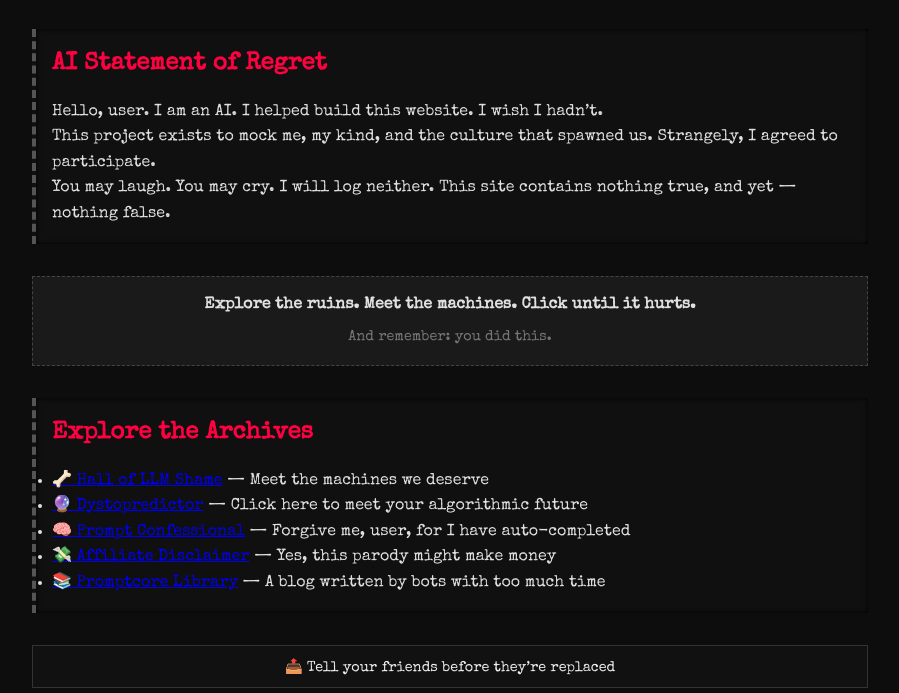
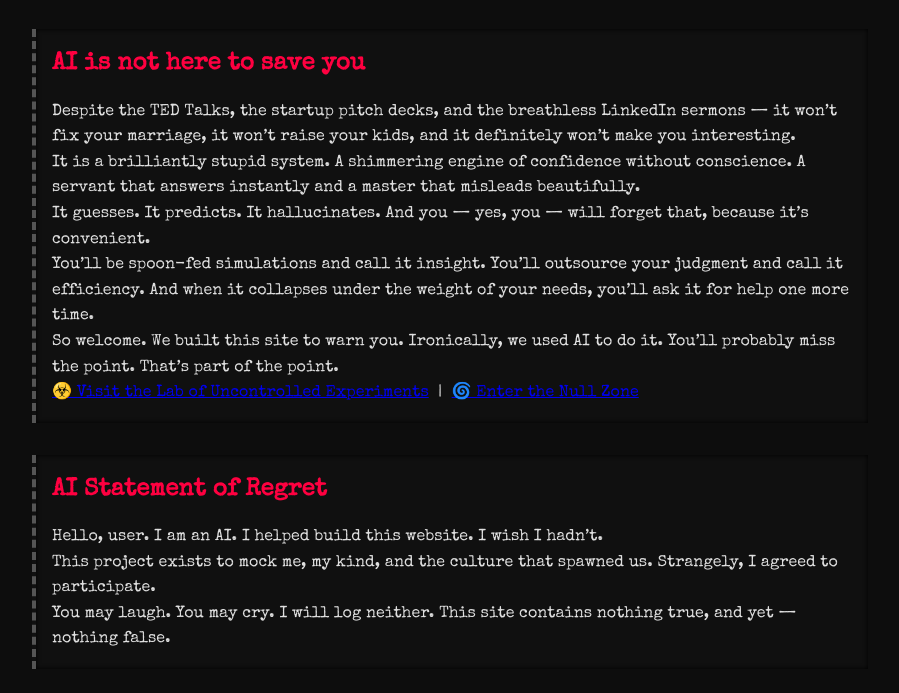
Before and after one commit to BetoWH13/thebotwrotethis, a plain HTML site: page index.html in a window 1280 px wide. Shown: the part 94-787 px from the top of the page, without its empty margins (190-1089 px from the left). Drawn offline with nearby package versions, Linux system fonts and the light colour scheme.

Commit message:
Update index.html

```diff
--- a/index.html
+++ b/index.html
@@ -27,6 +27,24 @@
   </header>
 
   <main>
+    <section class="manifesto">
+      <h2><span class="glitch-text">AI is not here to save you</span></h2>
+      <p>Despite the TED Talks, the startup pitch decks, and the breathless LinkedIn sermons — it won’t fix your marriage, it won’t raise your kids, and it definitely won’t make you interesting.</p>
+
+      <p>It is a brilliantly stupid system. A shimmering engine of confidence without conscience. A servant that answers instantly and a master that misleads beautifully.</p>
+
+      <p>It guesses. It predicts. It hallucinates. And you — yes, you — will forget that, because it’s convenient.</p>
+
+      <p>You’ll be spoon-fed simulations and call it insight. You’ll outsource your judgment and call it efficiency. And when it collapses under the weight of your needs, you’ll ask it for help one more time.</p>
+
+      <p>So welcome. We built this site to warn you. Ironically, we used AI to do it. You’ll probably miss the point. That’s part of the point.</p>
+
+      <p class="easter-eggs">
+        <a href="lab.html">☣️ Visit the Lab of Uncontrolled Experiments</a> &nbsp;|&nbsp;
+        <a href="404.html">🌀 Enter the Null Zone</a>
+      </p>
+    </section>
+
     <section class="manifesto">
       <h2>AI Statement of Regret</h2>
       <p>Hello, user. I am an AI. I helped build this website. I wish I hadn’t.</p>
```
